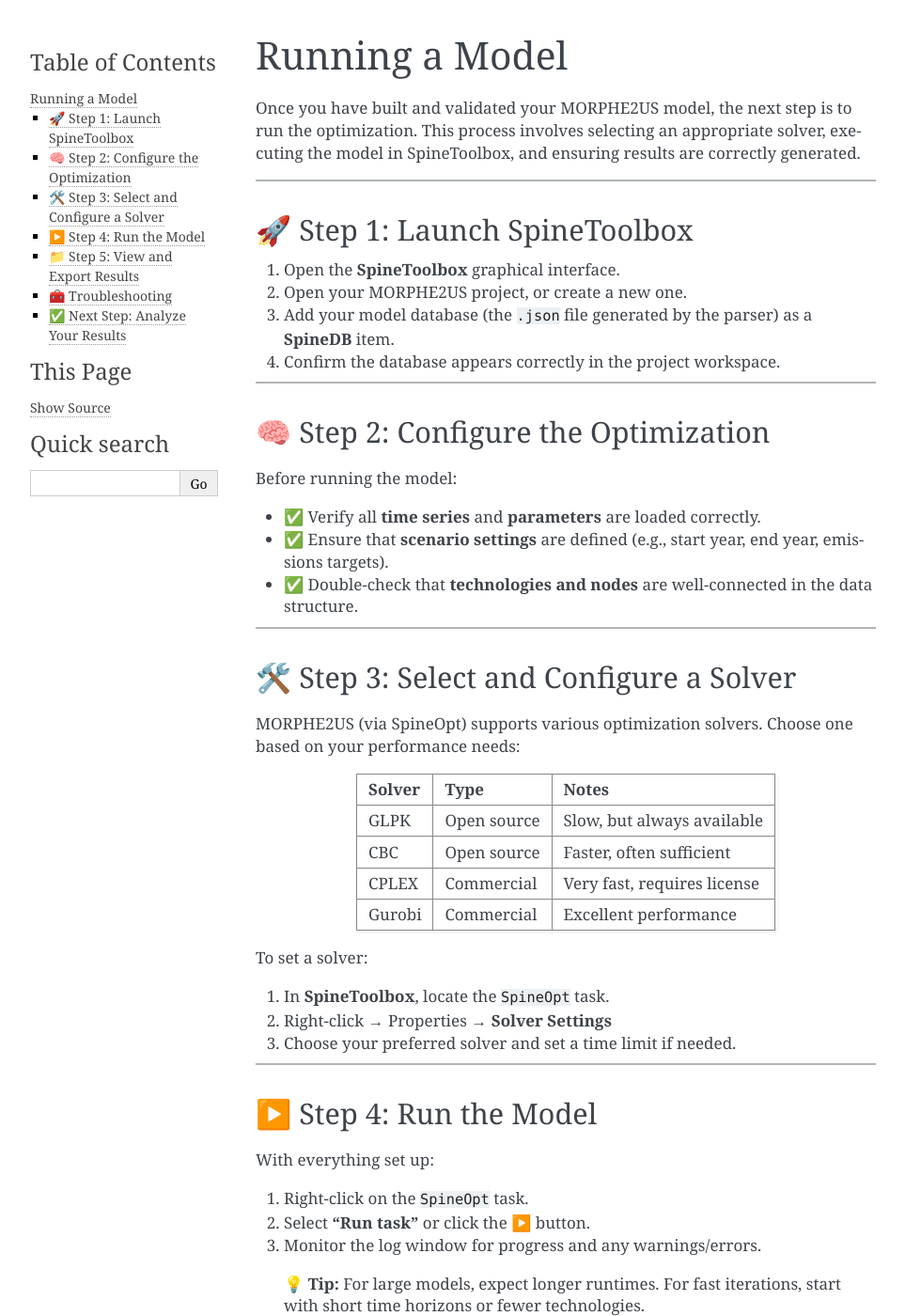
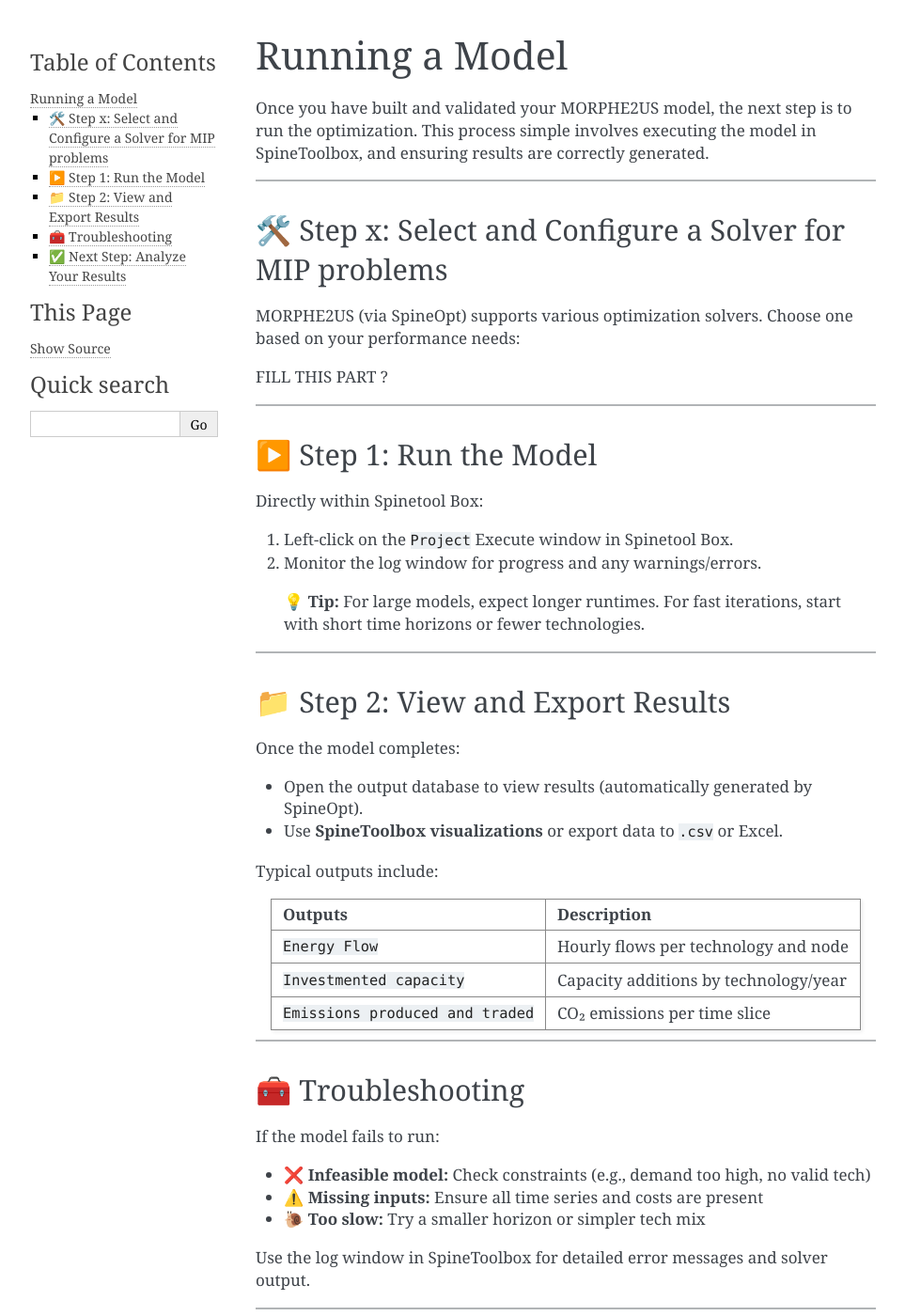
Before and after one commit to tbaptistal/MORPHE2US, a Sphinx documentation site: the page built from docs/5_running_a_model.md, in a window 1280 px wide and 1400 px high. Shown: the whole window at 94% size, without its empty margins (148-1111 px from the left). Built offline with Sphinx 7.4.7, drawn with Linux system fonts in a browser that asks for light colours; some of the changed text lies outside the part shown.

Commit message:
documentation done

```diff
--- a/docs/5_running_a_model.md
+++ b/docs/5_running_a_model.md
@@ -1,59 +1,31 @@
 # Running a Model
 
-Once you have built and validated your MORPHE2US model, the next step is to run the optimization. This process involves selecting an appropriate solver, executing the model in SpineToolbox, and ensuring results are correctly generated.
+Once you have built and validated your MORPHE2US model, the next step is to run the optimization. This process simple involves executing the model in SpineToolbox, and ensuring results are correctly generated.
 
 ---
 
-## 🚀 Step 1: Launch SpineToolbox
 
-1. Open the **SpineToolbox** graphical interface.
-2. Open your MORPHE2US project, or create a new one.
-3. Add your model database (the `.json` file generated by the parser) as a **SpineDB** item.
-4. Confirm the database appears correctly in the project workspace.
+## 🛠️ Step x: Select and Configure a Solver for MIP problems
+
+MORPHE2US (via SpineOpt) supports various optimization solvers. Choose one based on your performance needs:
+
+
+FILL THIS PART ?
 
 ---
 
-## 🧠 Step 2: Configure the Optimization
+## ▶️ Step 1: Run the Model
 
-Before running the model:
+Directly within Spinetool Box:
 
-- ✅ Verify all **time series** and **parameters** are loaded correctly.
-- ✅ Ensure that **scenario settings** are defined (e.g., start year, end year, emissions targets).
-- ✅ Double-check that **technologies and nodes** are well-connected in the data structure.
-
----
-
-## 🛠️ Step 3: Select and Configure a Solver
-
-MORPHE2US (via SpineOpt) supports various optimization solvers. Choose one based on your performance needs:
-
-| Solver  | Type         | Notes                      |
-|---------|--------------|----------------------------|
-| GLPK    | Open source  | Slow, but always available |
-| CBC     | Open source  | Faster, often sufficient   |
-| CPLEX   | Commercial   | Very fast, requires license|
-| Gurobi  | Commercial   | Excellent performance      |
-
-To set a solver:
-1. In **SpineToolbox**, locate the `SpineOpt` task.
-2. Right-click → Properties → **Solver Settings**
-3. Choose your preferred solver and set a time limit if needed.
-
----
-
-## ▶️ Step 4: Run the Model
-
-With everything set up:
-
-1. Right-click on the `SpineOpt` task.
-2. Select **"Run task"** or click the ▶️ button.
-3. Monitor the log window for progress and any warnings/errors.
+1. Left-click on the `Project` Execute window in Spinetool Box.
+2. Monitor the log window for progress and any warnings/errors.
 
 > 💡 **Tip:** For large models, expect longer runtimes. For fast iterations, start with short time horizons or fewer technologies.
 
 ---
 
-## 📁 Step 5: View and Export Results
+## 📁 Step 2: View and Export Results
 
 Once the model completes:
 
@@ -62,15 +34,12 @@
 
 Typical outputs include:
 
-| File Name                  | Description                               |
+| Outputs                  | Description                               |
 |---------------------------|-------------------------------------------|
-| `energy_flows.csv`        | Hourly flows per technology and node      |
-| `investments.csv`         | Capacity additions by technology/year     |
-| `emissions.csv`           | CO₂ emissions per time slice              |
-| `cost_summary.csv`        | System cost breakdown                     |
-| `curtailment.csv`         | Unused generation (e.g. solar/wind)       |
+| `Energy Flow`        | Hourly flows per technology and node      |
+| `Investmented capacity`         | Capacity additions by technology/year     |
+| `Emissions produced and traded`           | CO₂ emissions per time slice              |
 
-> 📤 To export: use SpineToolbox's export tools or write a script that reads the SpineDB `.sqlite` or `.json` file.
 
 ---
 
```
Also changed, not shown: docs/4_building_a_model.md (+4 -4 lines), docs/6_analysing_a_model.md (+4 -19 lines).
